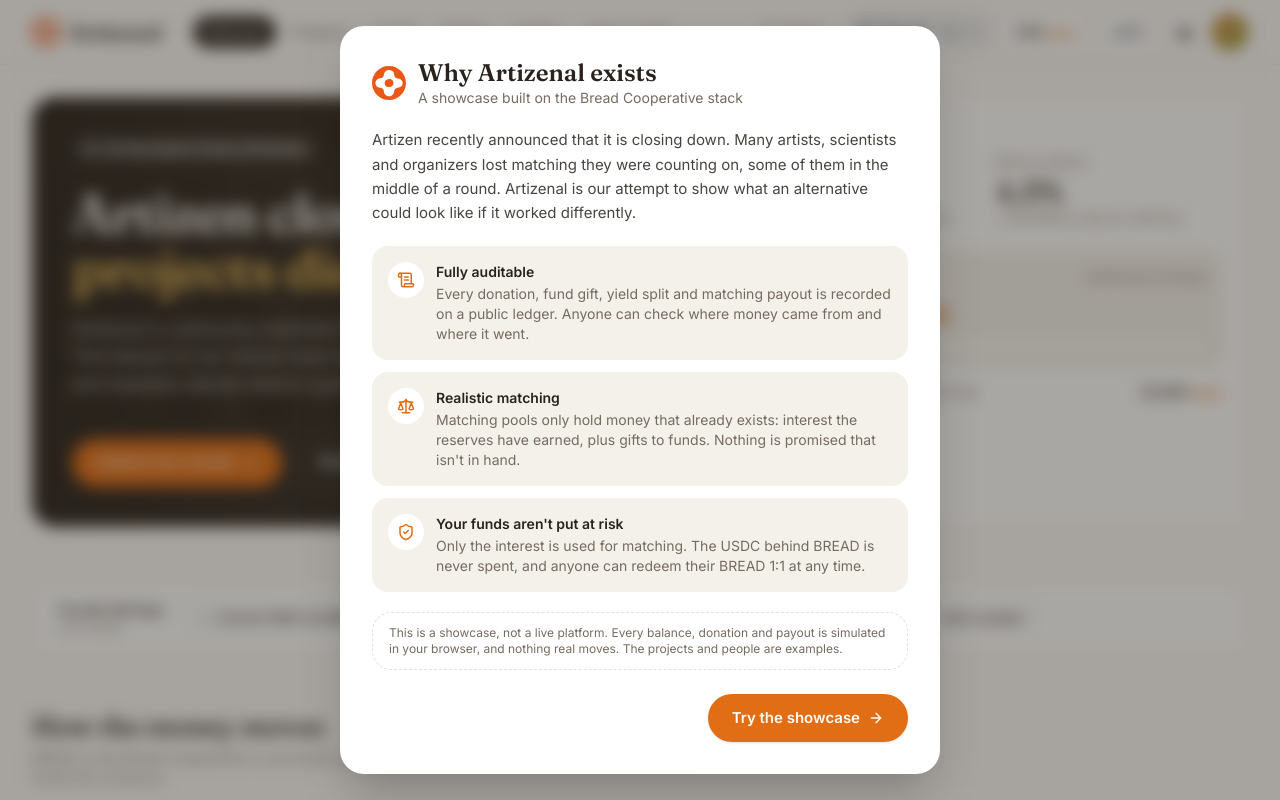
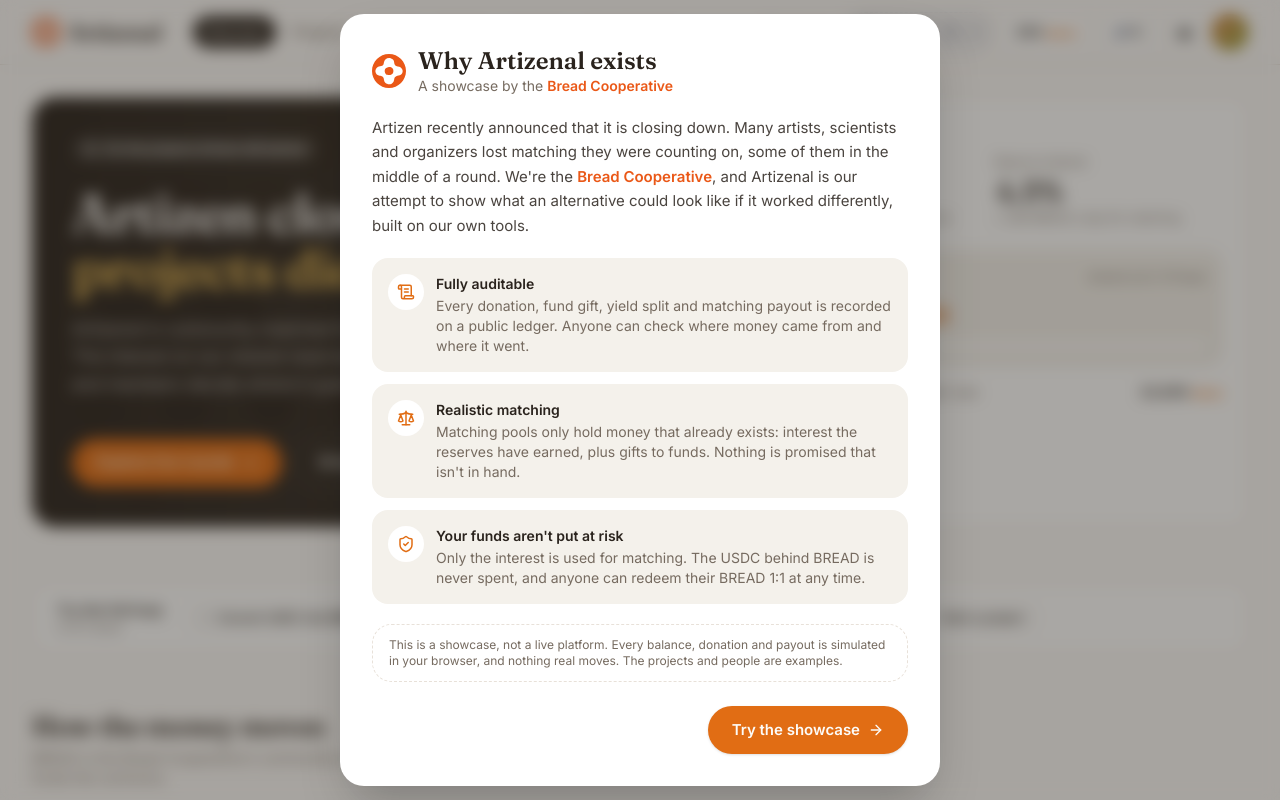
Before and after one commit to tbsoc/artizenal, a React (Vite) app: page / in a window 1280 px wide. Shown: the top 800 px of the page. Built offline with nearby package versions, Linux system fonts and the light colour scheme.

Commit message:
Credit the Bread Cooperative in the welcome modal
Say plainly that Artizenal is made by the Bread Cooperative and link to bread.coop.

Co-Authored-By: Claude Opus 5.5 <noreply@anthropic.com>

```diff
--- a/src/components/modals.tsx
+++ b/src/components/modals.tsx
@@ -415,12 +415,21 @@ export function AboutContent() {
         <BreadLogo size={34} />
         <div>
           <div className="font-display text-2xl font-semibold leading-tight">Why Artizenal exists</div>
-          <div className="text-sm text-muted-foreground">A showcase built on the Bread Cooperative stack</div>
+          <div className="text-sm text-muted-foreground">
+            A showcase by the{" "}
+            <a href="https://bread.coop" target="_blank" rel="noreferrer" className="font-semibold text-[#EA5817] hover:underline">
+              Bread Cooperative
+            </a>
+          </div>
         </div>
       </div>
       <p className="text-[15px] leading-relaxed text-foreground/85">
         Artizen recently announced that it is closing down. Many artists, scientists and organizers lost matching they were counting on, some of them in the
-        middle of a round. Artizenal is our attempt to show what an alternative could look like if it worked differently.
+        middle of a round. We're the{" "}
+        <a href="https://bread.coop" target="_blank" rel="noreferrer" className="font-semibold text-[#EA5817] hover:underline">
+          Bread Cooperative
+        </a>
+        , and Artizenal is our attempt to show what an alternative could look like if it worked differently, built on our own tools.
       </p>
       <div className="space-y-3">
         {PRINCIPLES.map((p) => (
```
